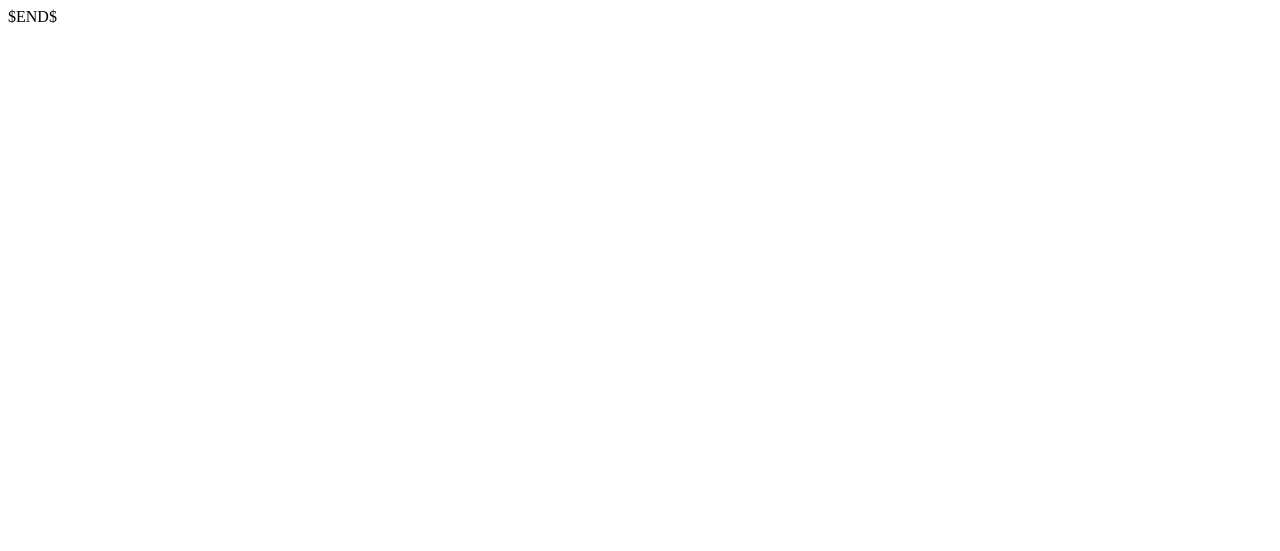
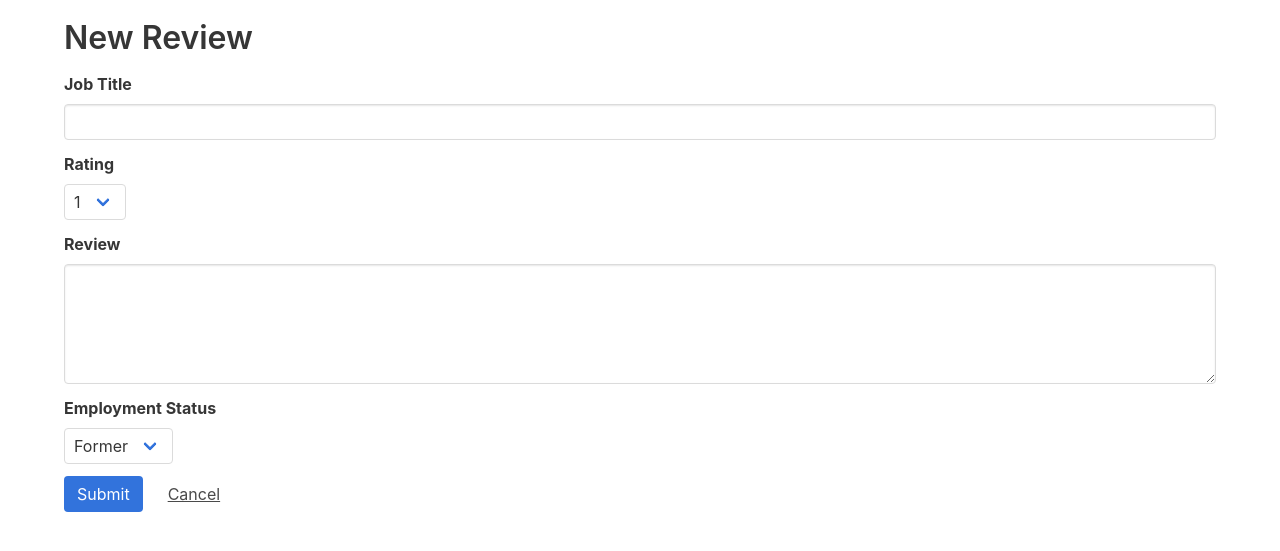
Before and after one commit to robpedersendev/PythonFlaskJobBoard, a Flask app: page /employer/1/review in a window 1280 px wide. Before the commit the part shown is almost empty. Shown: the top 551 px of the page. Run offline with Flask 2, Linux system fonts and the light colour scheme; some libraries are stand-ins or nearby versions.

Commit message:
Added the review.html file
This file is a form submission on the respective company itself and once submitted will be added to the database

```diff
--- a/jobs/templates/review.html
+++ b/jobs/templates/review.html
@@ -1,10 +1,52 @@
-<!DOCTYPE html>
-<html lang="en">
-<head>
-    <meta charset="UTF-8">
-    <title>$Title$</title>
-</head>
-<body>
-$END$
-</body>
-</html>
+{% extends "layout.html" %}
+
+{% block content %}
+  <h1>New Review</h1>
+  <form method="post">
+    <div class="field">
+      <label class="label">Job Title</label>
+      <div class="control">
+        <input class="input" type="text" name="title" id="title" required>
+      </div>
+    </div>
+    <div class="field">
+      <label class="label">Rating</label>
+      <div class="control">
+        <div class="select">
+          <select name="rating" id="rating">
+            <option value="1">1</option>
+            <option value="2">2</option>
+            <option value="3">3</option>
+            <option value="4">4</option>
+            <option value="5">5</option>
+          </select>
+        </div>
+      </div>
+    </div>
+    <div class="field">
+      <label class="label">Review</label>
+      <div class="control">
+        <textarea class="textarea" name="review" id="review" required></textarea>
+      </div>
+    </div>
+    <div class="field">
+      <label class="label">Employment Status</label>
+      <div class="control">
+        <div class="select">
+          <select name="status" id="status">
+            <option value="former">Former</option>
+            <option value="current">Current</option>
+          </select>
+        </div>
+      </div>
+    </div>
+    <div class="field is-grouped">
+      <div class="control">
+        <button class="button is-link">Submit</button>
+      </div>
+      <div class="control">
+        <a href="{{ url_for('employer', employer_id=employer_id) }}" class="button is-text">Cancel</a>
+      </div>
+    </div>
+  </form>
+{% endblock %}
```
